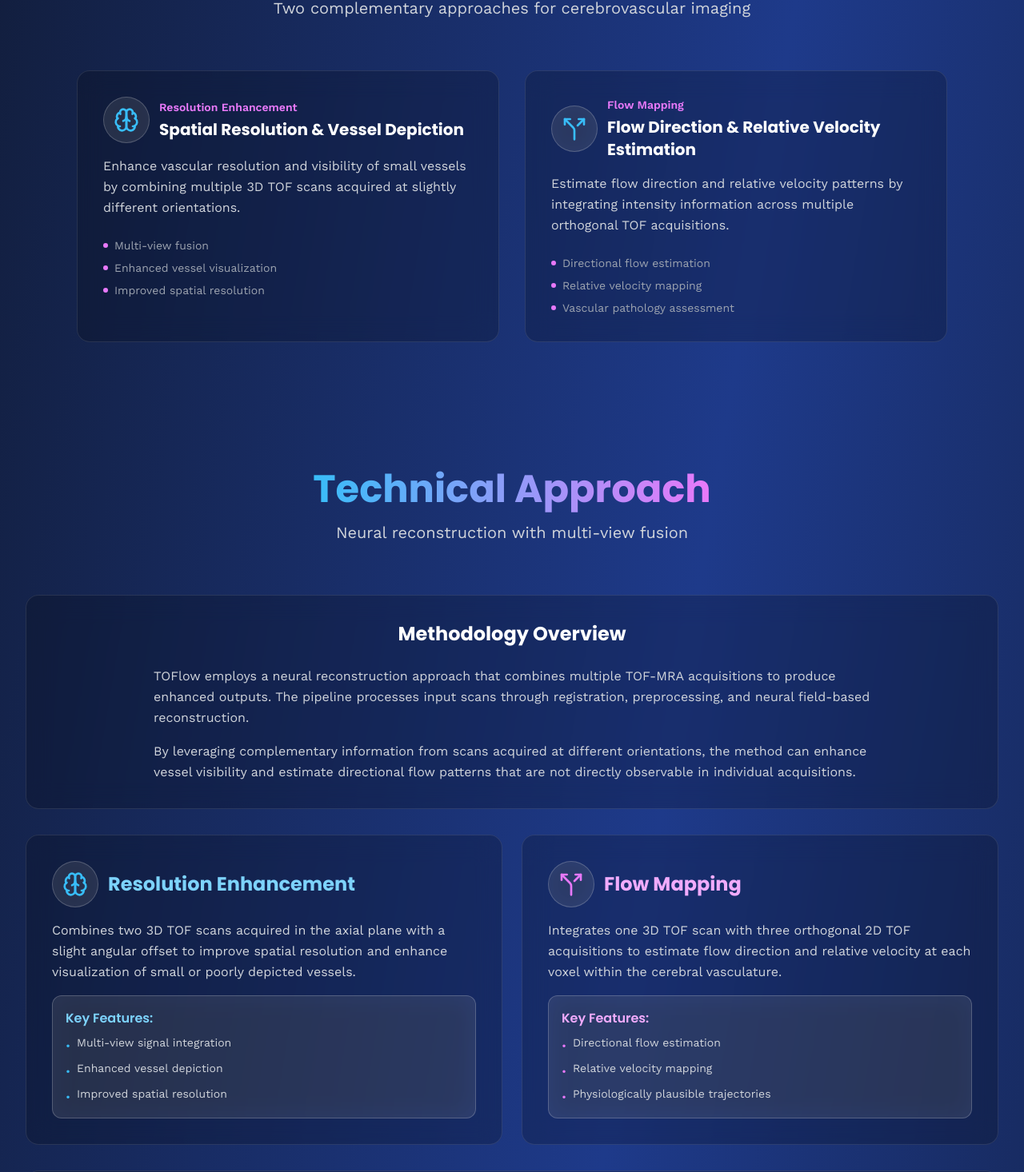
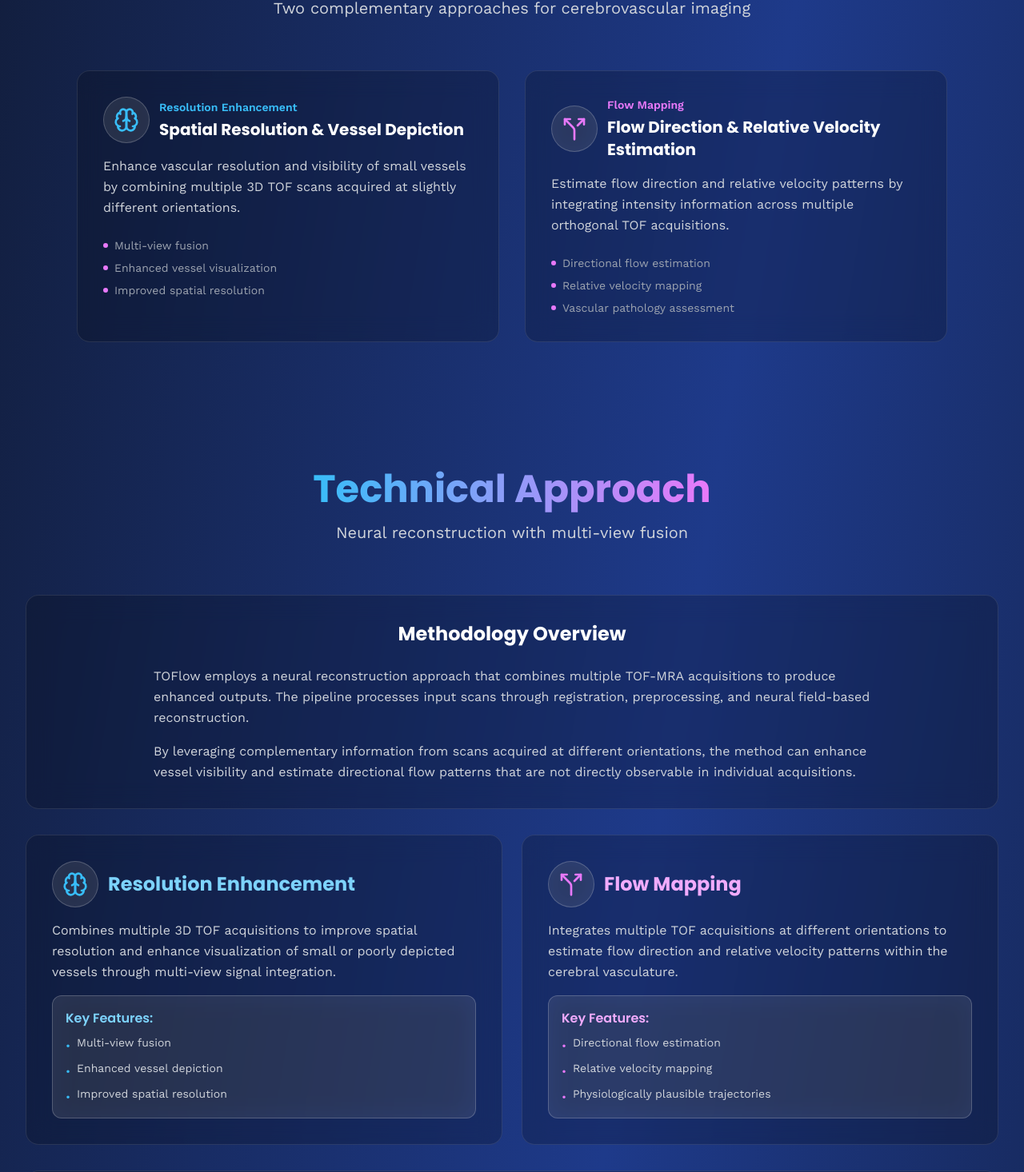
Before and after one commit to DariaHasin/toflow-portfolio, a React (Vite) app: page / in a window 1280 px wide. Shown: the part 1719-3185 px from the top of the page at 80% size. Built offline with nearby package versions, Linux system fonts and the light colour scheme.

Commit message:
Simplify input descriptions and fix Research Objectives coloring

```diff
--- a/src/components/Approach.jsx
+++ b/src/components/Approach.jsx
@@ -38,14 +38,14 @@
             </div>
             <div className="space-y-4 text-gray-300">
               <p className="leading-relaxed">
-                Combines two 3D TOF scans acquired in the axial plane with a slight angular offset to improve spatial resolution and enhance visualization of small or poorly depicted vessels.
+                Combines multiple 3D TOF acquisitions to improve spatial resolution and enhance visualization of small or poorly depicted vessels through multi-view signal integration.
               </p>
               <div className="glass p-4 rounded-xl">
                 <h4 className="font-semibold mb-2 text-primary-300">Key Features:</h4>
                 <ul className="space-y-2 text-sm">
                   <li className="flex items-start space-x-2">
                     <span className="text-primary-400 mt-1">•</span>
-                    <span>Multi-view signal integration</span>
+                    <span>Multi-view fusion</span>
                   </li>
                   <li className="flex items-start space-x-2">
                     <span className="text-primary-400 mt-1">•</span>
@@ -69,7 +69,7 @@
             </div>
             <div className="space-y-4 text-gray-300">
               <p className="leading-relaxed">
-                Integrates one 3D TOF scan with three orthogonal 2D TOF acquisitions to estimate flow direction and relative velocity at each voxel within the cerebral vasculature.
+                Integrates multiple TOF acquisitions at different orientations to estimate flow direction and relative velocity patterns within the cerebral vasculature.
               </p>
               <div className="glass p-4 rounded-xl">
                 <h4 className="font-semibold mb-2 text-accent-300">Key Features:</h4>
--- a/src/components/Objectives.jsx
+++ b/src/components/Objectives.jsx
@@ -6,6 +6,8 @@
     {
       id: 1,
       icon: Brain,
+      iconColor: "text-primary-400",
+      subtitleColor: "text-primary-400",
       title: "Spatial Resolution & Vessel Depiction",
       subtitle: "Resolution Enhancement",
       description: "Enhance vascular resolution and visibility of small vessels by combining multiple 3D TOF scans acquired at slightly different orientations.",
@@ -18,6 +20,8 @@
     {
       id: 2,
       icon: Split,
+      iconColor: "text-accent-400",
+      subtitleColor: "text-accent-400",
       title: "Flow Direction & Relative Velocity Estimation",
       subtitle: "Flow Mapping",
       description: "Estimate flow direction and relative velocity patterns by integrating intensity information across multiple orthogonal TOF acquisitions.",
@@ -49,10 +53,10 @@
             >
               <div className="flex items-center space-x-3 mb-4">
                 <div className="glass rounded-full p-3">
-                  <objective.icon className="w-8 h-8 text-primary-400" />
+                  <objective.icon className={`w-8 h-8 ${objective.iconColor}`} />
                 </div>
                 <div>
-                  <div className="text-sm text-accent-400 font-semibold mb-1">{objective.subtitle}</div>
+                  <div className={`text-sm font-semibold mb-1 ${objective.subtitleColor}`}>{objective.subtitle}</div>
                   <h3 className="text-xl font-bold">{objective.title}</h3>
                 </div>
               </div>
```
